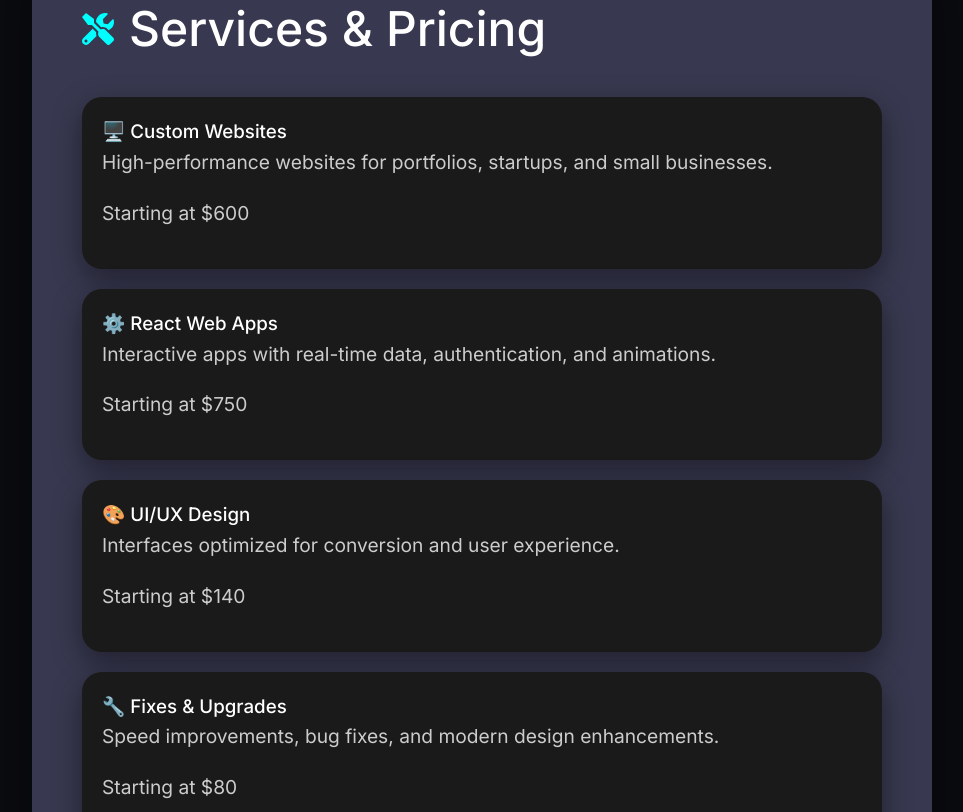
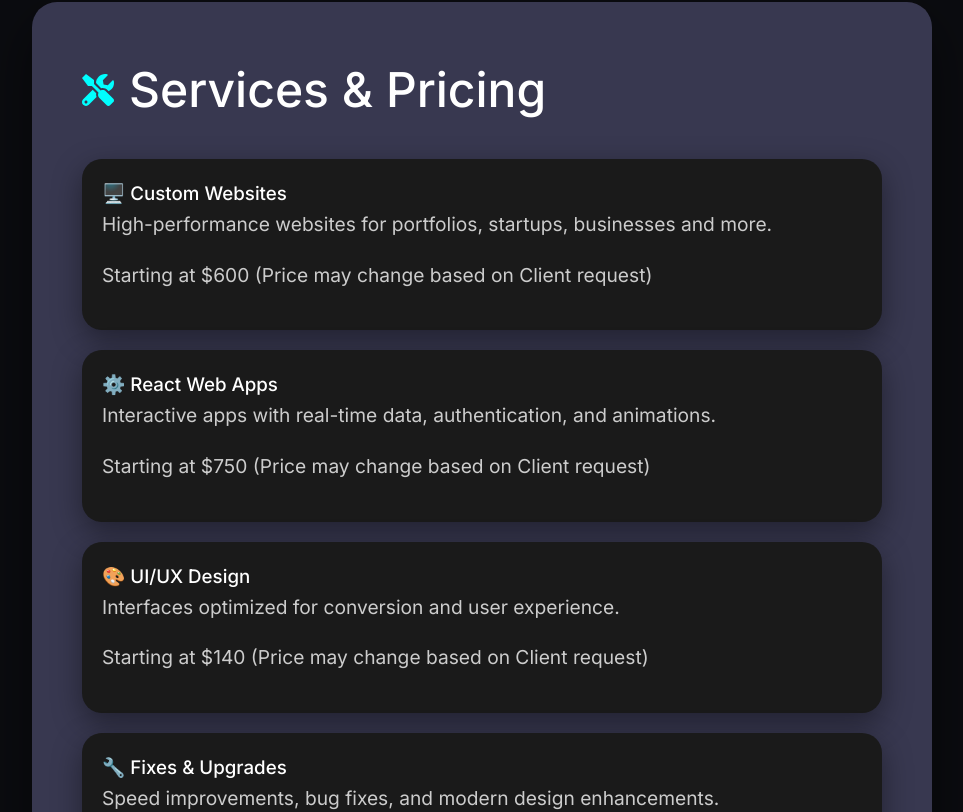
Before and after one commit to muwaisk2/muhammad-uwais-karim-s-brand-Website, a React (Vite) app: page / in a window 1280 px wide. Shown: the part 1768-2580 px from the top of the page, without its empty margins (158-1121 px from the left). Built offline with nearby package versions, Linux system fonts and the light colour scheme.

Commit message:
Cheaper Pricing

```diff
--- a/src/App.jsx
+++ b/src/App.jsx
@@ -93,6 +93,7 @@ const App = () => {
             <li>🎨 <strong>Design-Focused:</strong> Intuitive, polished interfaces.</li>
             <li>💻 <strong>Full-Stack Capable:</strong> Node.js, Firebase, REST APIs.</li>
             <li>🚀 <strong>Results-Oriented:</strong> Real experience, real quality.</li>
+            <li>    <strong>Customers and Recognition:</strong>I try my best on all projects to get you more customers and more business regonition</li>
           </ul>
         </div>
       </section>
@@ -103,23 +104,23 @@ const App = () => {
           <h2><FaTools className="icon" /> Services & Pricing</h2>
           <div className="service-card">
             <h3>🖥️ Custom Websites</h3>
-            <p>High-performance websites for portfolios, startups, and small businesses.</p>
-            <p className="price">Starting at $600</p>
+            <p>High-performance websites for portfolios, startups, businesses and more.</p>
+            <p className="price">Starting at $600 (Price may change based on Client request)</p>
           </div>
           <div className="service-card">
             <h3>⚙️ React Web Apps</h3>
             <p>Interactive apps with real-time data, authentication, and animations.</p>
-            <p className="price">Starting at $750</p>
+            <p className="price">Starting at $750 (Price may change based on Client request)</p>
           </div>
           <div className="service-card">
             <h3>🎨 UI/UX Design</h3>
             <p>Interfaces optimized for conversion and user experience.</p>
-            <p className="price">Starting at $140</p>
+            <p className="price">Starting at $140 (Price may change based on Client request)</p>
           </div>
           <div className="service-card">
             <h3>🔧 Fixes & Upgrades</h3>
             <p>Speed improvements, bug fixes, and modern design enhancements.</p>
-            <p className="price">Starting at $80</p>
+            <p className="price">Starting at $80 (Price may change based on Client request)</p>
           </div>
         </div>
       </section>
```
